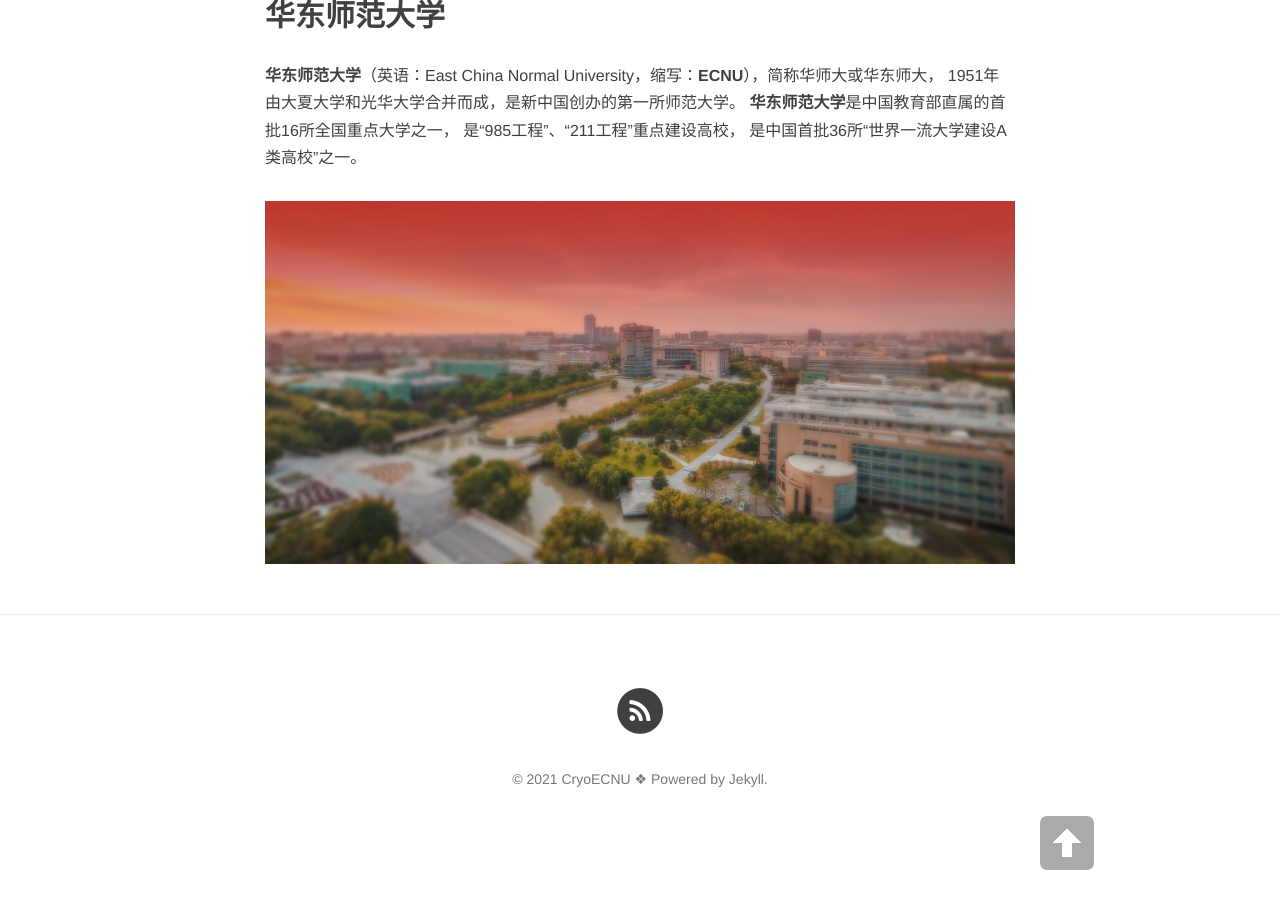
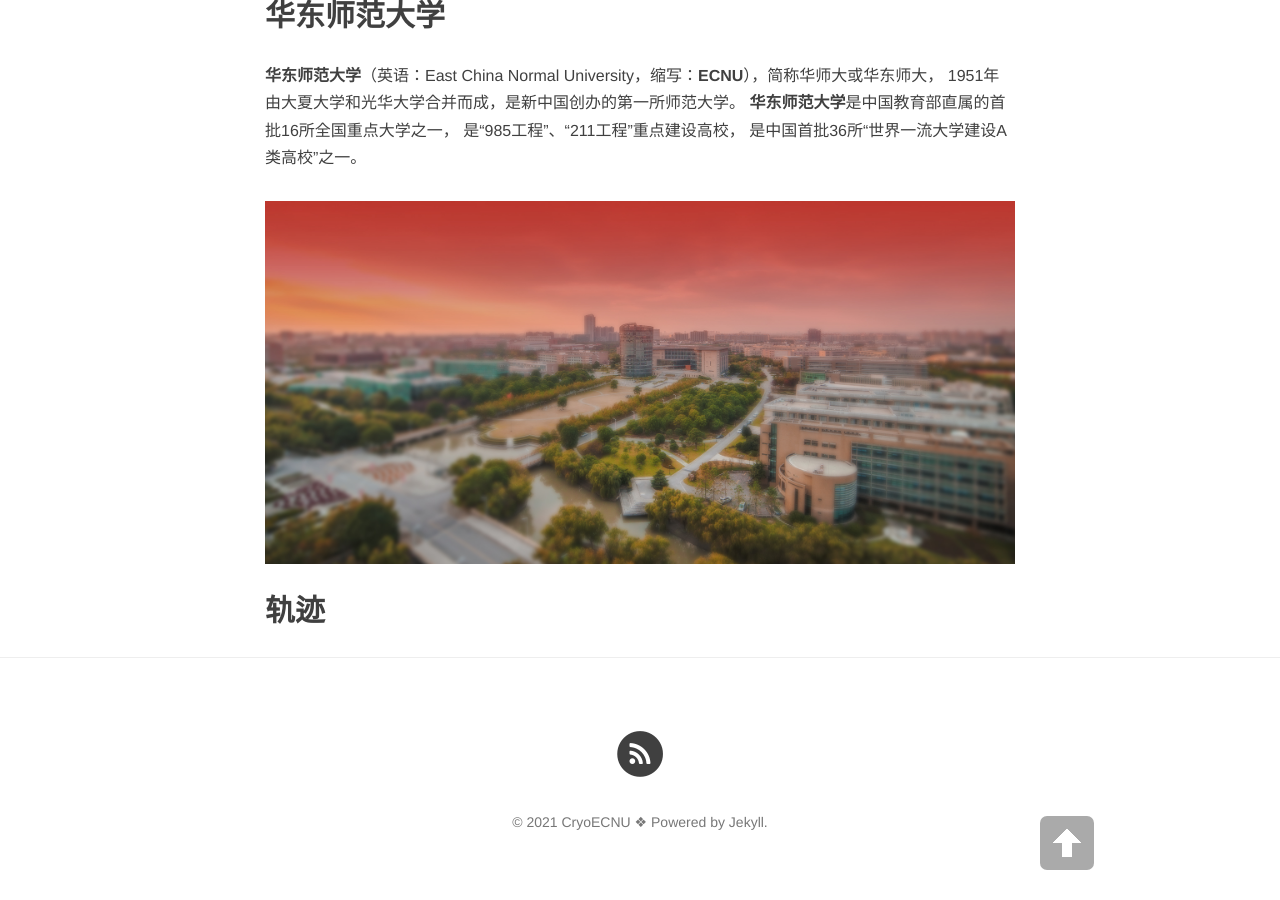
Before and after one commit to CryoECNU/cryoecnu.github.io, a Jekyll site: the page built from zabout.md, in a window 1280 px wide and 900 px high, scrolled down 1564 px. Built offline with Jekyll 4.4.1, drawn with Linux system fonts in a browser that asks for light colours; nearby versions of some CDN libraries.

Commit message:
Update zabout.md

```diff
--- a/zabout.md
+++ b/zabout.md
@@ -33,3 +33,7 @@
 <center>
 <p><img src="/img/93665d2b-77e1-45ff-a327-476d7277d25a.jpg" align="center"></p>
 </center>
+
+## 轨迹
+
+<script src="https://github.com/CryoECNU/cryoecnu.github.io/blob/master/my_trace.geojson"></script>
```
